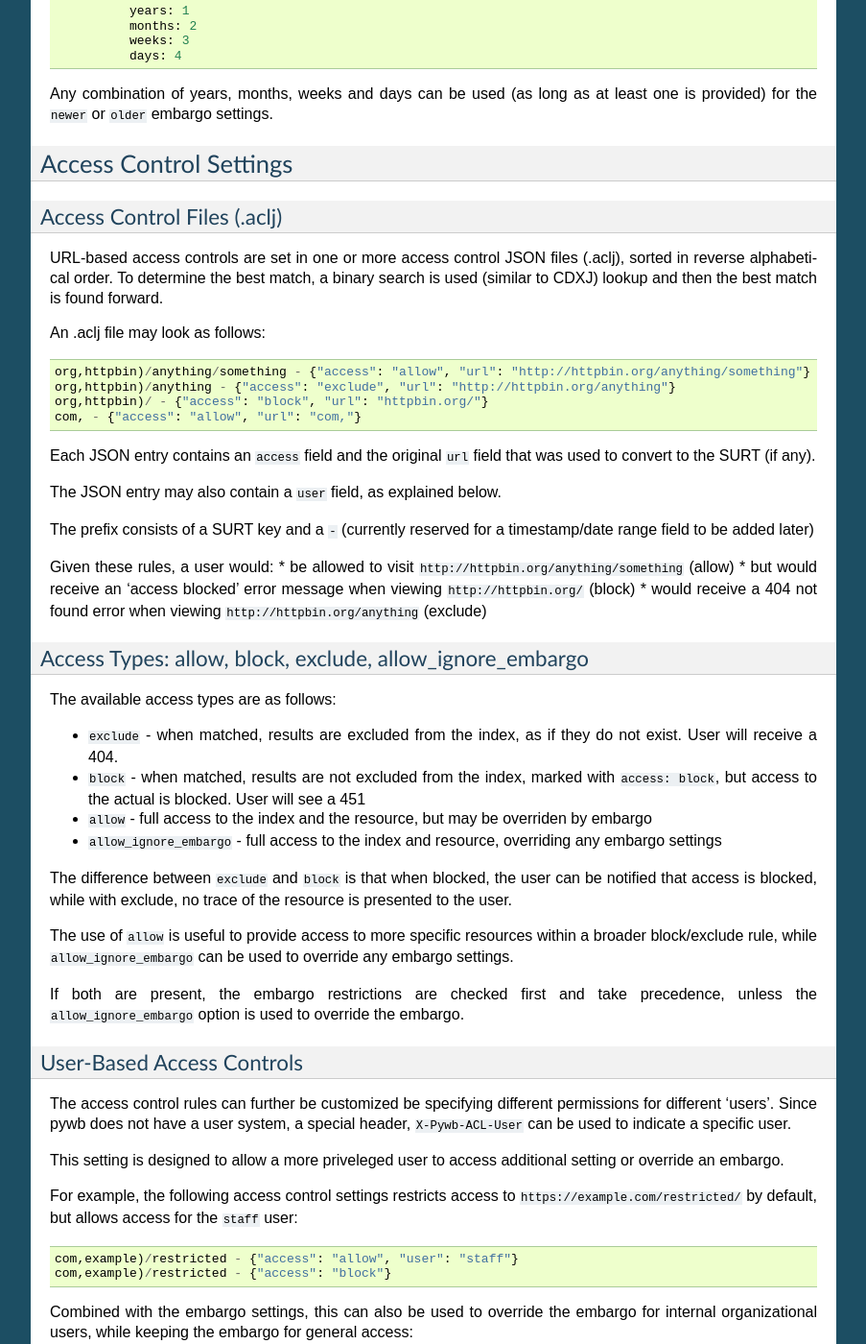
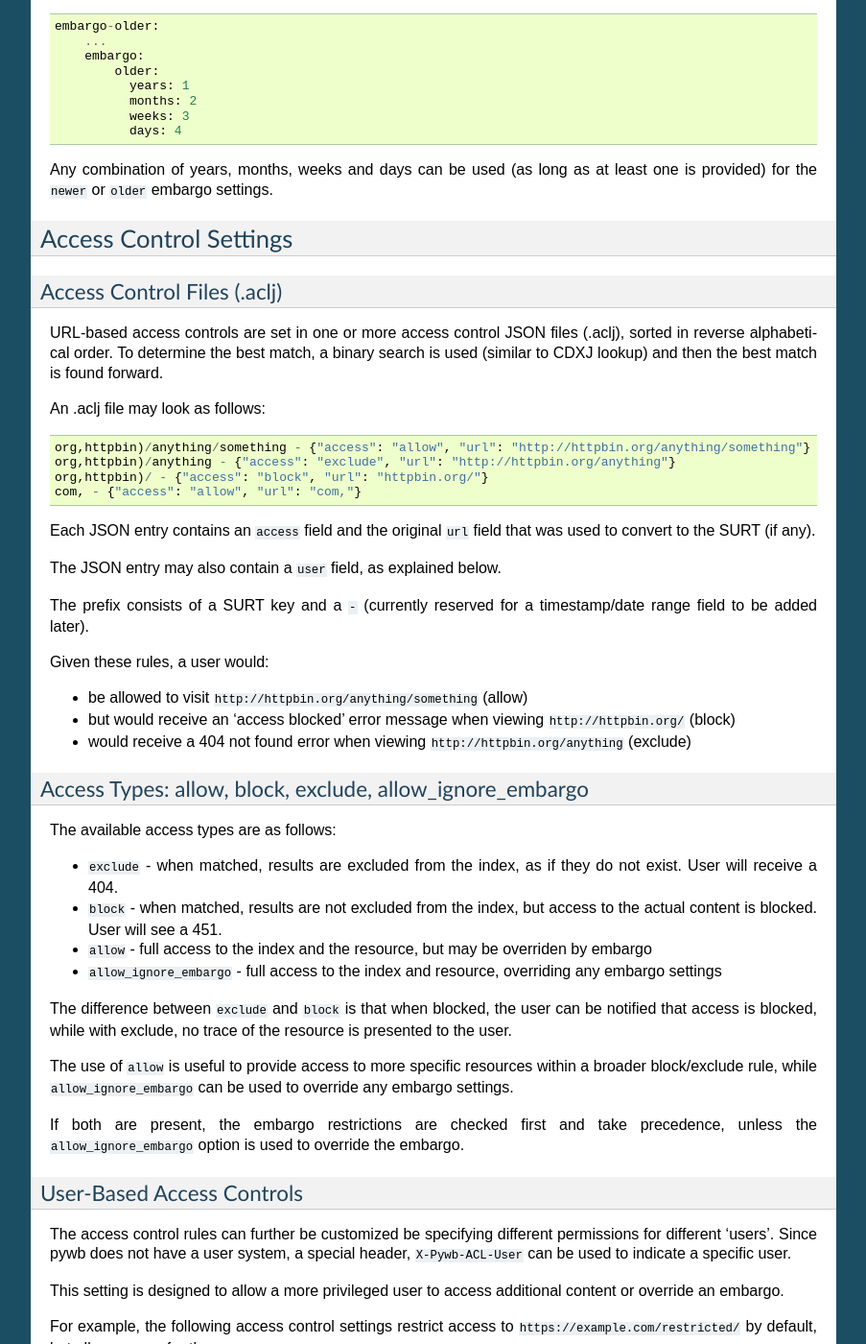
Before and after one commit to webrecorder/pywb, a Sphinx documentation site: the page built from docs/manual/access-control.rst, in a window 1280 px wide and 1400 px high, scrolled down 1154 px. Shown: the whole window at 96% size, without its empty margins (198-1101 px from the left). Built offline with Sphinx 7.4.7, drawn with Linux system fonts in a browser that asks for light colours; pages that are not in the unit, such as notebooks, are missing from menus; some of the changed text lies outside the part shown.

Commit message:
Fix typos in access-control doc

```diff
--- a/docs/manual/access-control.rst
+++ b/docs/manual/access-control.rst
@@ -16,6 +16,7 @@
 Access to these resources is 'embargoed' until the date range is adjusted or the time interval passes.
 
 The embargo can be used to disallow access to captures based on following criteria:
+
 - Captures before an exact date
 - Captures after an exact date
 - Captures newer than a time interval
@@ -82,7 +83,7 @@
 ^^^^^^^^^^^^^^^^^^^^^^^^^^^^
 
 URL-based access controls are set in one or more access control JSON files (.aclj), sorted in reverse alphabetical order.
-To determine the best match, a binary search is used (similar to CDXJ) lookup and then the best match is found forward.
+To determine the best match, a binary search is used (similar to CDXJ lookup) and then the best match is found forward.
 
 An .aclj file may look as follows::
 
@@ -96,9 +97,10 @@
 
 The JSON entry may also contain a ``user`` field, as explained below.
 
-The prefix consists of a SURT key and a ``-`` (currently reserved for a timestamp/date range field to be added later)
+The prefix consists of a SURT key and a ``-`` (currently reserved for a timestamp/date range field to be added later).
 
 Given these rules, a user would:
+
 * be allowed to visit ``http://httpbin.org/anything/something`` (allow)
 * but would receive an 'access blocked' error message when viewing ``http://httpbin.org/`` (block)
 * would receive a 404 not found error when viewing ``http://httpbin.org/anything`` (exclude)
@@ -110,7 +112,7 @@
 The available access types are as follows:
 
 - ``exclude`` - when matched, results are excluded from the index, as if they do not exist. User will receive a 404.
-- ``block`` - when matched, results are not excluded from the index, marked with ``access: block``, but access to the actual is blocked. User will see a 451
+- ``block`` - when matched, results are not excluded from the index, but access to the actual content is blocked. User will see a 451.
 - ``allow`` - full access to the index and the resource, but may be overriden by embargo
 - ``allow_ignore_embargo`` - full access to the index and resource, overriding any embargo settings
 
@@ -130,9 +132,9 @@
 The access control rules can further be customized be specifying different permissions for different 'users'. Since pywb does not have a user system,
 a special header, ``X-Pywb-ACL-User`` can be used to indicate a specific user.
 
-This setting is designed to allow a more priveleged user to access additional setting or override an embargo.
+This setting is designed to allow a more privileged user to access additional content or override an embargo.
 
-For example, the following access control settings restricts access to ``https://example.com/restricted/`` by default, but allows access for the ``staff`` user::
+For example, the following access control settings restrict access to ``https://example.com/restricted/`` by default, but allow access for the ``staff`` user::
 
   com,example)/restricted - {"access": "allow", "user": "staff"}
   com,example)/restricted - {"access": "block"}
@@ -157,7 +159,7 @@
 Access Error Messages
 ^^^^^^^^^^^^^^^^^^^^^
 
-The special error code 451 is used to indicate that a resource has been blocked (access setting ``block``)
+The special error code 451 is used to indicate that a resource has been blocked (access setting ``block``).
 
 The `error.html <https://github.com/webrecorder/pywb/blob/master/pywb/templates/error.html>`_ template contains a special message for this access and can be customized further.
 
@@ -219,7 +221,7 @@
 
 For manually configured collections, there are additional options for configuring access controls.
 The access control files can be specified explicitly using the ``acl_paths`` key and allow specifying multiple ACL files,
-and allowing sharing access control files between different collections.
+and allow sharing access control files between different collections.
 
 Single ACLJ::
 
```
Also changed, not shown: other parts of docs/manual/access-control.rst (+1 -1 lines).
